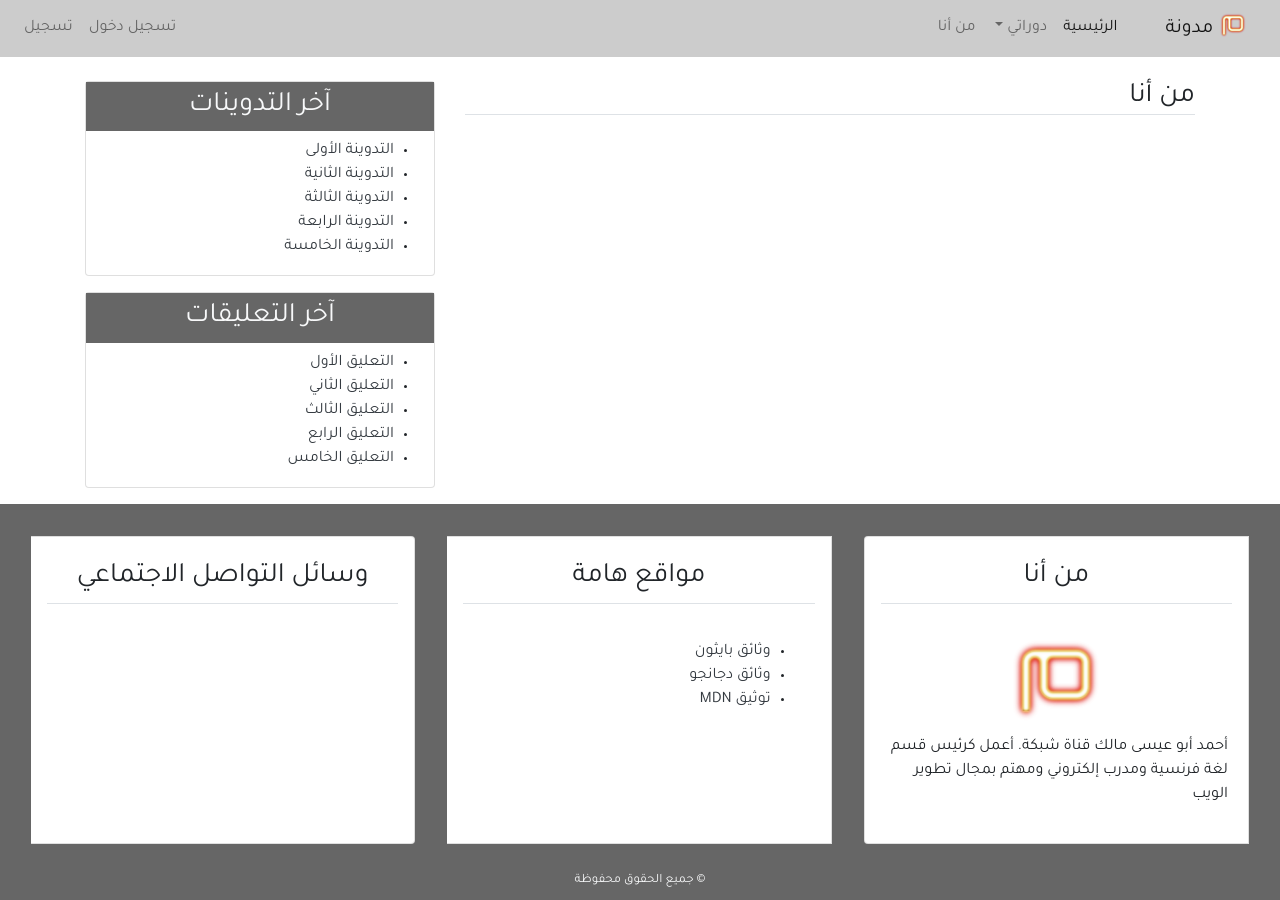
After one commit to saidyahia/blog-django-ar, a Django app: page /about/ in a window 1280 px wide. The commit adds this page. Run offline with Django 3.2, Linux system fonts and the light colour scheme; some libraries are stand-ins or nearby versions.

Commit message:
Add the title and the href of home and about

```diff
--- /dev/null
+++ b/src/blog/templates/blog/about.html
@@ -0,0 +1,4 @@
+{% extends 'blog/base.html' %}
+{% block content %}
+<h3 class="border-bottom">من أنا</h3>
+{% endblock content %}
--- a/src/blog/templates/blog/base.html
+++ b/src/blog/templates/blog/base.html
@@ -6,6 +6,11 @@
 <head>
     <meta charset="utf-8">
     <meta name="viewport" content="width=device-width, initial-scale=1, shrink-to-fit=no">
+    {% if title %}
+    <title>مدونة | {{title}}</title>
+    {% else %}
+    <title>مدونة</title>
+    {% endif %}
     <link rel="stylesheet" href="{% static 'blog/css/bootstrap.min.css' %}">
     <link rel="stylesheet" href="{% static 'blog/css/main.css' %}">
     <link rel="shortcut icon" href="{% static 'blog/images/favicon.ico' %}">
@@ -26,7 +31,7 @@
             <div class="collapse navbar-collapse" id="navbarSupportedContent">
                 <ul class="navbar-nav">
                     <li class="nav-item active">
-                        <a class="nav-link" href="#">الرئيسية <span class="sr-only">(current)</span></a>
+                        <a class="nav-link" href="{% url 'home' %}">الرئيسية <span class="sr-only">(current)</span></a>
                     </li>
                     <li class="nav-item dropdown">
                         <a class="nav-link dropdown-toggle" href="#" id="navbarDropdown" role="button"
@@ -41,7 +46,7 @@
                         </div>
                     </li>
                     <li class="nav-item">
-                        <a class="nav-link" href="#">من أنا</a>
+                        <a class="nav-link" href="{% url 'about' %}">من أنا</a>
                     </li>
                 </ul>
                 <ul class="navbar-nav mr-auto">
```
